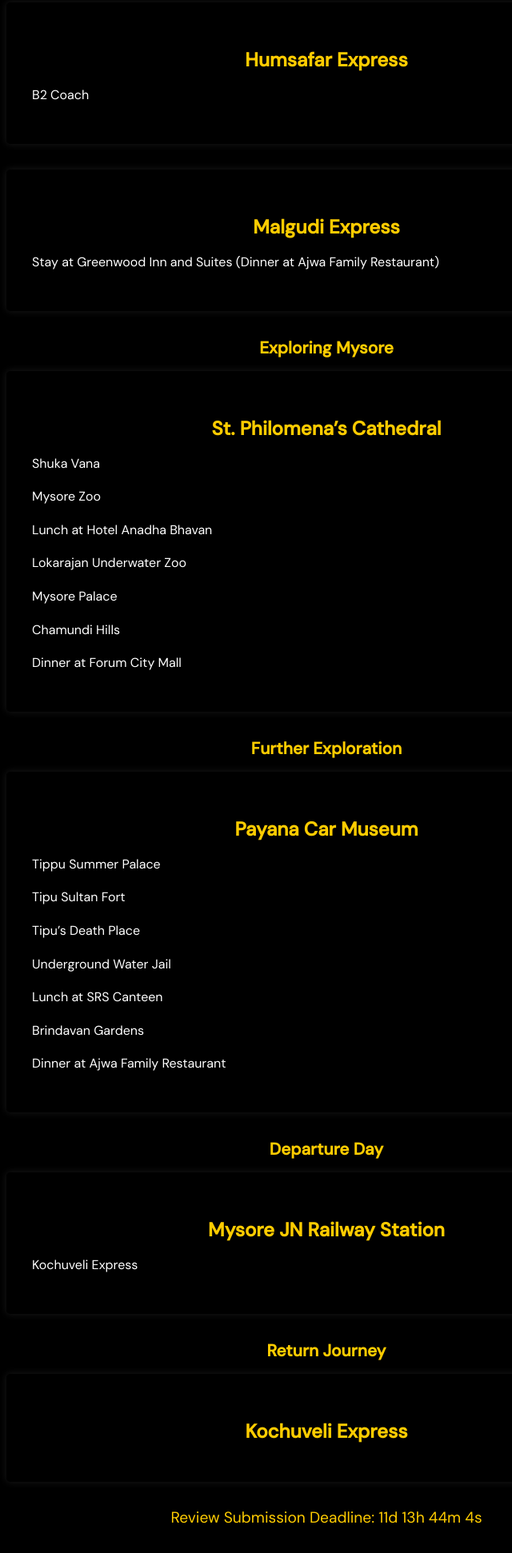
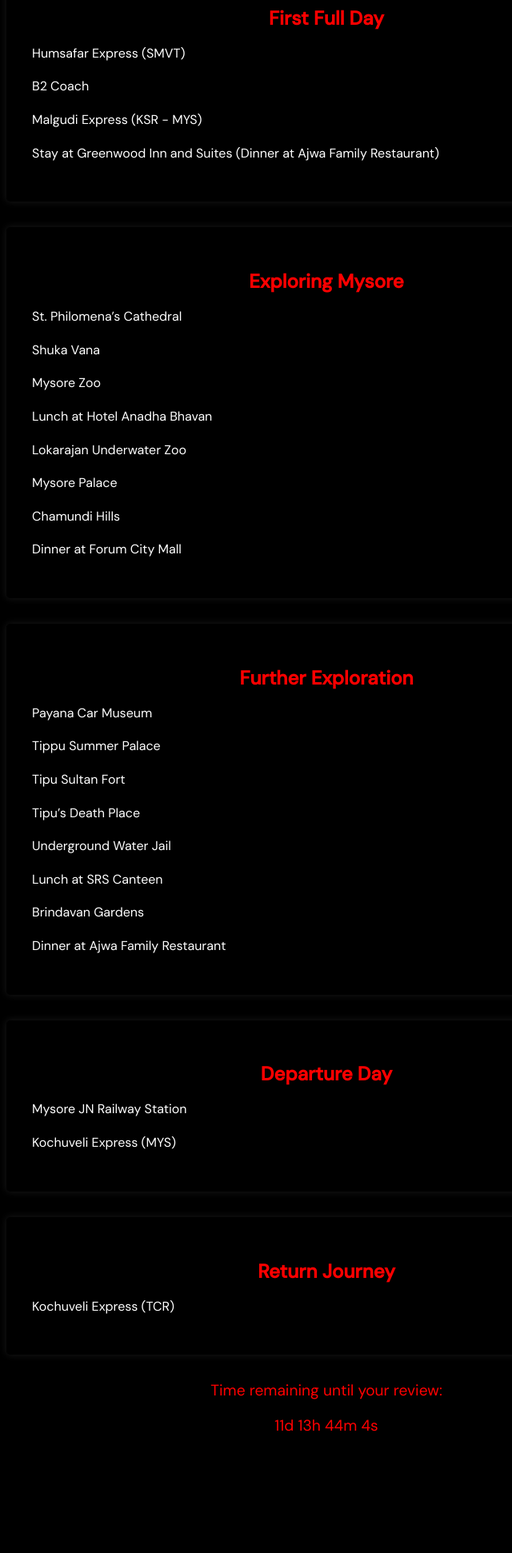
Before and after one commit to agnelfrancis/Agnel-Tours, a plain HTML site: page experiences/mysore.html in a window 1280 px wide. Shown: the part 546-2488 px from the top of the page at 80% size, without its empty margins (232-872 px from the left). After the commit the page ends 2405 px from the top, so only its background shows below. Drawn offline with Linux system fonts and the light colour scheme.

Commit message:
Update mysore.html

```diff
--- a/experiences/mysore.html
+++ b/experiences/mysore.html
@@ -4,8 +4,9 @@
 <head>
     <meta charset="UTF-8">
     <meta name="viewport" content="width=device-width, initial-scale=1.0">
-    <title>Mysore Trip</title>
+    <title>Mysore</title>
     <link href="https://fonts.googleapis.com/css2?family=DM+Sans:wght@400;500&display=swap" rel="stylesheet">
+    <link rel="icon" href="../images/logo.png" type="image/png">
     <style>
         body {
             font-family: 'DM Sans', sans-serif;
@@ -18,7 +19,6 @@
         nav {
             background-color: #333;
             padding: 1rem;
-            text-align: center;
         }
 
         nav ul {
@@ -46,63 +46,56 @@
             border-radius: 5px;
             box-shadow: 0 0 10px rgba(255, 255, 255, 0.1);
             margin-top: 2rem;
-            text-align: center;
         }
 
         .title {
-            color: #ffcc00;
+            color: #ff0000; /* Red color */
+            text-align: center;
             animation: fade-in 2s ease-in-out;
         }
 
         .description {
             color: #ccc;
+            text-align: center;
             margin-bottom: 2rem;
             animation: fade-in 2s ease-in-out;
         }
 
         .activity {
             padding: 2rem;
-            background-color: rgba(0, 0, 0, 0.7);
+            background-color: rgba(0, 0, 0, 0.7); /* Partially transparent grey background */
             border-radius: 5px;
             box-shadow: 0 0 10px rgba(255, 255, 255, 0.1);
             margin-bottom: 2rem;
             animation: fade-in 2s ease-in-out;
-            text-align: center;
         }
 
         .activity-title {
             font-size: 1.5rem;
-            color: #ffcc00;
+            color: #ff0000; /* Red color */
             margin-bottom: 1rem;
+            text-align: center;
             animation: fade-in 2s ease-in-out;
         }
 
         .activity-description {
-            color: #fff;
+            color: #fff; /* White color for paragraph text */
             line-height: 1.6;
             animation: fade-in 2s ease-in-out;
-            text-align: left;
-            margin-top: 1rem;
         }
 
-        #countdown {
+        .countdown {
             text-align: center;
             font-size: 1.2rem;
-            margin-top: 1rem;
-            color: #ffcc00;
-        }
-
-        .day-title {
-            font-size: 1.3rem;
-            color: #ffcc00;
-            margin-bottom: 1rem;
+            color: #ff0000; /* Red color */
+            margin-bottom: 2rem;
+            animation: fade-in 2s ease-in-out;
         }
 
         @keyframes fade-in {
             0% {
                 opacity: 0;
             }
-
             100% {
                 opacity: 1;
             }
@@ -118,43 +111,34 @@
     </nav>
 
     <div class="container" id="home">
-        <h1 class="title">Mysore Trip</h1>
-        <p class="description">Explore the vibrant city of Mysore!</p>
+        <h1 class="title">Mysore</h1>
+        <p class="description">Explore the enchanting city of Mysore.</p>
 
         <!-- Day 1 -->
-        <div class="day-section">
-            <h2 class="day-title">Departure</h2>
         <div class="activity">
-                <h3 class="activity-title">Humsafar Express</h3>
+            <h2 class="activity-title">Travel Day</h2>
             <div class="activity-description">
+                <p>Humsafar Express (TCR)</p>
                 <p>B2 Coach</p>
-                </div>
             </div>
         </div>
 
         <!-- Day 2 -->
-        <div class="day-section">
-            <h2 class="day-title">Arrival</h2>
         <div class="activity">
-                <h3 class="activity-title">Humsafar Express</h3>
+            <h2 class="activity-title">First Full Day</h2>
             <div class="activity-description">
+                <p>Humsafar Express (SMVT)</p>
                 <p>B2 Coach</p>
-                </div>
-            </div>
-            <div class="activity">
-                <h3 class="activity-title">Malgudi Express</h3>
-                <div class="activity-description">
+                <p>Malgudi Express (KSR - MYS)</p>
                 <p>Stay at Greenwood Inn and Suites (Dinner at Ajwa Family Restaurant)</p>
-                </div>
             </div>
         </div>
 
         <!-- Day 3 -->
-        <div class="day-section">
-            <h2 class="day-title">Exploring Mysore</h2>
         <div class="activity">
-                <h3 class="activity-title">St. Philomena’s Cathedral</h3>
+            <h2 class="activity-title">Exploring Mysore</h2>
             <div class="activity-description">
+                <p>St. Philomena’s Cathedral</p>
                 <p>Shuka Vana</p>
                 <p>Mysore Zoo</p>
                 <p>Lunch at Hotel Anadha Bhavan</p>
@@ -164,14 +148,12 @@
                 <p>Dinner at Forum City Mall</p>
             </div>
         </div>
-        </div>
 
         <!-- Day 4 -->
-        <div class="day-section">
-            <h2 class="day-title">Further Exploration</h2>
         <div class="activity">
-                <h3 class="activity-title">Payana Car Museum</h3>
+            <h2 class="activity-title">Further Exploration</h2>
             <div class="activity-description">
+                <p>Payana Car Museum</p>
                 <p>Tippu Summer Palace</p>
                 <p>Tipu Sultan Fort</p>
                 <p>Tipu’s Death Place</p>
@@ -181,29 +163,31 @@
                 <p>Dinner at Ajwa Family Restaurant</p>
             </div>
         </div>
-        </div>
 
         <!-- Day 5 -->
-        <div class="day-section">
-            <h2 class="day-title">Departure Day</h2>
         <div class="activity">
-                <h3 class="activity-title">Mysore JN Railway Station</h3>
+            <h2 class="activity-title">Departure Day</h2>
             <div class="activity-description">
-                    <p>Kochuveli Express</p>
-                </div>
+                <p>Mysore JN Railway Station</p>
+                <p>Kochuveli Express (MYS)</p>
             </div>
         </div>
 
         <!-- Day 6 -->
-        <div class="day-section">
-            <h2 class="day-title">Return Journey</h2>
         <div class="activity">
-                <h3 class="activity-title">Kochuveli Express</h3>
+            <h2 class="activity-title">Return Journey</h2>
+            <div class="activity-description">
+                <p>Kochuveli Express (TCR)</p>
             </div>
         </div>
 
-        <!-- Countdown Timer -->
-        <div id="countdown"></div>
+        <!-- Countdown -->
+        <div class="countdown">
+            <p>Time remaining until your review:</p>
+            <p id="countdown"></p>
+        </div>
+
+    </div>
 
     <script>
         // Set the date we're counting down to
@@ -225,7 +209,7 @@
             var seconds = Math.floor((distance % (1000 * 60)) / 1000);
 
             // Display the countdown
-                document.getElementById("countdown").innerHTML = "Review Submission Deadline: " + days + "d " + hours + "h " +
+            document.getElementById("countdown").innerHTML = days + "d " + hours + "h " +
                 minutes + "m " + seconds + "s ";
 
             // If the countdown is over, display a message
@@ -235,7 +219,6 @@
             }
         }, 1000);
     </script>
-    </div>
 </body>
 
 </html>
```
Lines whose indentation alone changed are shown as unchanged.
